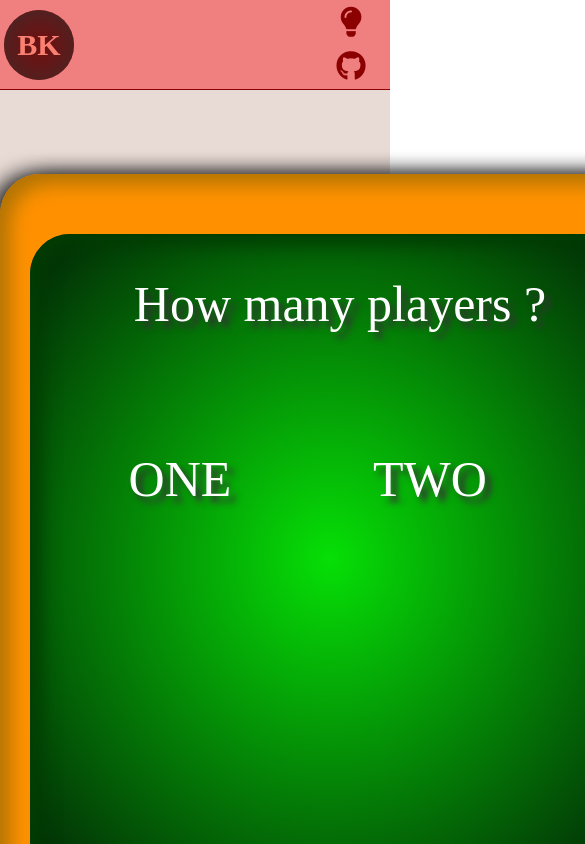
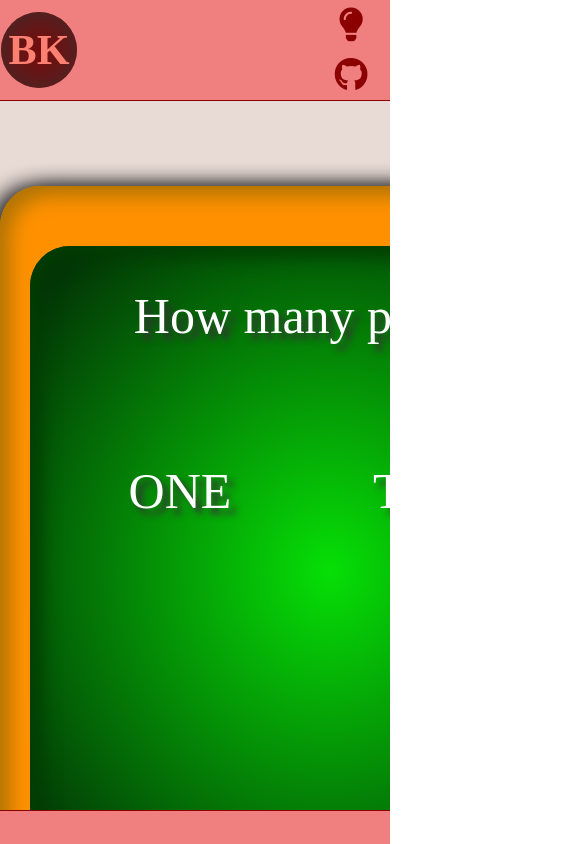
Before and after one commit to billkondo/My_Site, a React app: page /TicTacToe in a window 390 px wide. Shown: the top 844 px of the page, 585 px wide, since content can reach past the window. Built offline with nearby package versions, Linux system fonts and the light colour scheme; a web font is replaced by a local one.

Commit message:
Changed Colors Better Responsiveness

```diff
--- a/src/components/Footer.js
+++ b/src/components/Footer.js
@@ -8,7 +8,7 @@ class footer extends React.Component {
     if (this.props.theme)
       style = {
         backgroundColor: "#852f31",
-        borderColor: "#ba312b"
+        borderColor: "#FD0E35"
       }
 
     return (
--- a/src/components/Header.js
+++ b/src/components/Header.js
@@ -8,7 +8,7 @@ class Logo extends React.Component {
     if (this.props.theme)
       style = {
         backgroundColor: "#d83a2d",
-        color: "#852f31"
+        color: "#FD0E35"
       }
 
     return (
@@ -39,7 +39,7 @@ class theme extends React.Component {
 
     if (this.props.theme)
       style = {
-        color: "#d83a2d"
+        color: "#FD0E35"
       }
 
     return (
@@ -94,7 +94,7 @@ class Github extends React.Component {
 
     if (this.props.theme)
       style = {
-        color: "#d83a2d"
+        color: "#FD0E35"
       }
 
     return (
@@ -124,7 +124,7 @@ class header extends React.Component {
     if (this.props.theme)
       style = {
         backgroundColor: "#852f31",
-        borderColor: "#ba312b"
+        borderColor: "#FD0E35"
       }
 
     return (
--- a/src/components/Modal.js
+++ b/src/components/Modal.js
@@ -27,7 +27,7 @@ class Modal extends React.Component {
       style = {
         color: "#d83a2d",
         backgroundColor: "#852f31",
-        borderColor: "#ba312b"
+        borderColor: "#FD0E35"
       }
 
     return (
--- a/src/components/Tools/Tools.js
+++ b/src/components/Tools/Tools.js
@@ -34,7 +34,7 @@ class tools extends React.Component {
 
     if (this.props.theme)
       style = {
-        color: "#d83a2d"
+        color: "#FD0E35"
       }
 
     return (
--- a/src/styles/base/_base.scss
+++ b/src/styles/base/_base.scss
@@ -48,13 +48,6 @@ table {
 	border-spacing: 0;
 }
 
-html, body {
-  height: 100%;
-  width: 100%;
-  min-height: 100vh;
-  min-width: 100vw;
-}
-
 * {
   box-sizing: border-box;
 }
--- a/src/styles/components/_Body.scss
+++ b/src/styles/components/_Body.scss
@@ -1,10 +1,15 @@
 #body {
+  box-sizing: content-box;
+  position: relative;
   display: grid;
   grid-template-rows: 1fr;
   grid-template-columns: 1fr 3fr 1fr;
   justify-items: center;
   background-color: #e8dad4;
-  min-height: 50vh;
+  height: 88vh;
+  overflow-y: auto;
+  overflow-x: hidden;
+  padding-bottom: 2vh;
 }
 
 .contain-site {
@@ -12,3 +17,9 @@
   z-index: 1;
   margin-top: 10vh;
 }
+
+@media (max-height: 1000px) {
+  #body {
+    height: 82vh;
+  }
+}
--- a/src/styles/components/_Footer.scss
+++ b/src/styles/components/_Footer.scss
@@ -1,8 +1,14 @@
 #footer {
-  position: fixed;
   height: 2vh;
   width: 100%;
   bottom: 0;
+  left: 0;
   background: lightcoral;
   border-top: 0.2vh solid darkred;
 }
+
+@media (max-height: 1000px) {
+  #footer {
+    height: 4vh;
+  }
+}
--- a/src/styles/components/_Header.scss
+++ b/src/styles/components/_Header.scss
@@ -1,4 +1,5 @@
 #header {
+  position: relative;
   background-color: lightcoral;
   height: 8vh;
   width: 100%;
@@ -124,32 +125,44 @@
 
 @media (max-height: 1000px) {
   #header {
-    height: 90px;
+    height: 12vh;
+    width: 100%;
 
     #logo {
-      height: 70px;
-      width: 70px;
-      border-radius: 70px;
+      height: 9vh;
+      width: 9vh;
+      border-radius: 9vh;
+      font-size: 5vh;
 
-      font-size: 30px;
-
-      font-family: cursive;
-      padding-top: 20px;
+      padding-top: 2vh;
+      box-shadow: 1px 1px 50px #333 inset;
     }
 
     #github-link {
-      font-size: 30px;
+      font-size: 4vh;
 
       .card {
-        font-size: 15px;
+        font-size: 2vh;
+        height: 4vh;
+        width: 4vh;
+        color: darkred;
+
+        left: -70px;
+        top: 0px;
       }
     }
 
     #theme-button {
-      font-size: 30px;
+      font-size: 4vh;
 
       .card {
-        font-size: 15px;
+        font-size: 2vh;
+        height: 4vh;
+        width: 4vh;
+        color: darkred;
+
+        left: -80px;
+        top: 0px;
       }
     }
   }
--- a/src/styles/components/_Projects.scss
+++ b/src/styles/components/_Projects.scss
@@ -1,6 +1,4 @@
 #projects {
-  box-sizing: border-box;
-
   grid-column: 2/3;
   height: 1000px;
   width: 45vw;
@@ -11,7 +9,7 @@
   grid-template-columns: repeat(8, 1fr);
 
   grid-gap: 1vw;
-  margin-top: 2vh;
+  padding-bottom: 20px;
 }
 
 @media (max-width: 1500px) {
--- a/src/styles/components/_Site.scss
+++ b/src/styles/components/_Site.scss
@@ -1,4 +1,5 @@
 #site {
+  position: fixed;
   height: 100%;
   width: 100%;
   background-color: #e8dad4;
--- a/src/styles/styles.scss
+++ b/src/styles/styles.scss
@@ -11,8 +11,3 @@
 @import './components/Site';
 @import './components/TicTacToe';
 @import './components/Tools';
-
-#app {
-  height: 100%;
-  width: 100%;
-}
```
